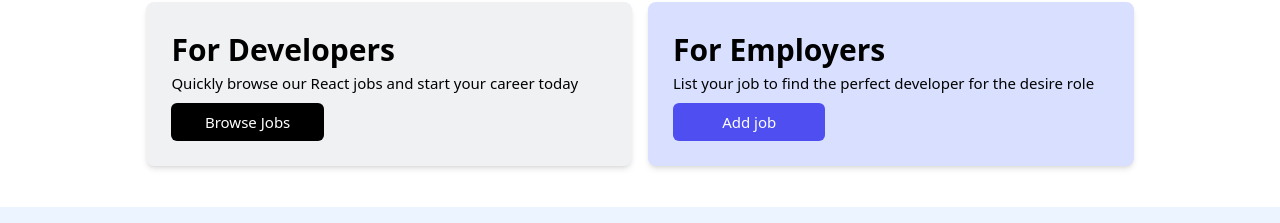
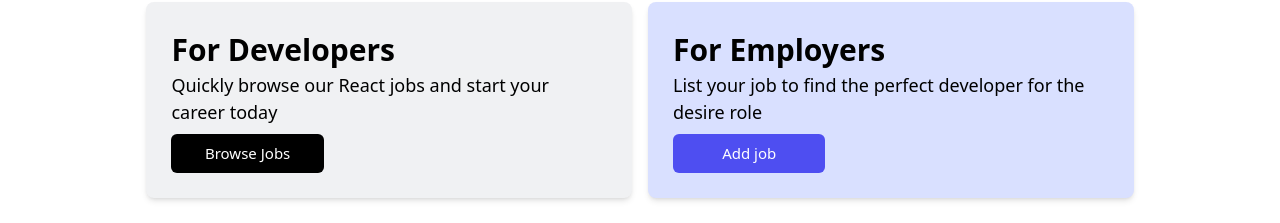
Before and after one commit to roshhi/HireFlow, a React (Vite) app: page / in a window 1280 px wide. Shown: the part 319-542 px from the top of the page. Built offline with nearby package versions, Linux system fonts and the light colour scheme; no server answers.

Commit message:
Updated app.jsx file by adding all the four CRUD operations in it.

```diff
--- a/src/App.jsx
+++ b/src/App.jsx
@@ -6,6 +6,7 @@ import JobsPage from '../pages/jobsPage'
 import NotFoundPage from '../pages/notFoundPage'
 import JobPage from '../pages/JobPage'
 import AddJobsPage from '../pages/AddJobsPage'
+import EditJobPage from '../pages/EditJobPage'
 
 const App = () => {
 
@@ -29,21 +30,39 @@ const App = () => {
     })
   }
 
+  // Update a Job
+  const updateJob = async(job)=>{
+    await fetch(`/api/jobs/${job.id}`,{
+      method: 'PUT',
+      headers: {
+        'Content-Type' : 'application/json'
+      },
+      body: JSON.stringify(job),
+    });
+    return;
+  }
+
   const jobLoader = async({ params })=>{
     const url = `/api/jobs/${params.id}`;
-    const res = await fetch (url)
+    const res = await fetch (url);
+    if (!res.ok) {
+      // throw a error handled by React Router
+      throw new Response("Not Found", { status: 404 });
+    }
     const data = await res.json();
     return data;
   }
+
   const router = createBrowserRouter(
     createRoutesFromElements(
-    <Route path='/' element = {<MainLayout/>}>
-      <Route index element={<HomePage/>}/>
-      <Route path='/jobs' element={<JobsPage/>}/>
-      <Route path='/jobs/:id' element={<JobPage deleteJob={deleteJob} />} loader = {jobLoader}/>
-      <Route path='/addjob' element={<AddJobsPage addJobSubmit={addJob} />} add/>
-      <Route path='*' element={<NotFoundPage/>}/>
-    </Route>
+      <Route path='/' element = {<MainLayout/>}>
+        <Route index element={<HomePage/>}/>
+        <Route path='/jobs' element={<JobsPage/>}/>
+        <Route path='/jobs/:id' element={<JobPage deleteJob={deleteJob} />} loader = {jobLoader} errorElement={<NotFoundPage />}/>
+        <Route path='/addjob' element={<AddJobsPage addJobSubmit={addJob} />}/>
+        <Route path='/edit-job/:id' element={<EditJobPage updateJobSubmit={updateJob}/>} loader = {jobLoader}/>
+        <Route path='*' element={<NotFoundPage/>}/>
+      </Route>
   ));
 
   return(
--- a/src/components/card.jsx
+++ b/src/components/card.jsx
@@ -1,14 +1,18 @@
 import React from 'react'
+import { Link } from 'react-router-dom';
 
-const Card = ({title,subtitle,btnText,cardBg,btnBg}) => {
+const Card = ({navigateTo,title,subtitle,btnText,cardBg,btnBg}) => {
   return (
     <>
         <div className={`h-[80%] w-[90%] p-[20px] flex flex-col justify-center ${cardBg} rounded-lg m-2 lg:w-[40%] lg:p-[25px] shadow-md`}>
             <p className='text-black text-[min(6.8vw,30px)] font-bold'>{title}</p>
             <p className='text-black smallResFont'>{subtitle}</p>
-            <div className={`${btnBg} w-[40%] flex-center p-2 rounded-md text-[min(3.5vw,15px)] mt-2 lg:w-[35%] 2xl:w-[20%] `} >
-                <p>{btnText}</p>
-            </div>
+            <Link to={navigateTo}>
+              <div className={`${btnBg} w-[40%] flex-center p-2 rounded-md text-[min(3.5vw,15px)] mt-2 lg:w-[35%] 2xl:w-[20%] `} >
+                  <p>{btnText}</p>
+              </div>
+            </Link>
+
         </div>
     </>
   )
--- a/src/components/homeCards.jsx
+++ b/src/components/homeCards.jsx
@@ -5,8 +5,8 @@ const HomeCards = () => {
   return (
     <>
         <div className='flex justify-center items-center w-full border h-auto bg-white flex-col pt-4 pb-4 md:flex-row md:p-8 text-white'>
-            <Card title={"For Developers"} subtitle={"Quickly browse our React jobs and start your career today"} btnText={"Browse Jobs"} cardBg={'bg-[rgb(240,241,243)]'} btnBg={'bg-black'} />
-            <Card title={"For Employers"} subtitle={"List your job to find the perfect developer for the desire role"} btnText={"Add job"} cardBg={'bg-[rgb(217,224,255)]'} btnBg={'bg-[rgb(78,78,241)]'} />
+            <Card navigateTo={"/jobs"} title={"For Developers"} subtitle={"Quickly browse our React jobs and start your career today"} btnText={"Browse Jobs"} cardBg={'bg-[rgb(240,241,243)]'} btnBg={'bg-black'} />
+            <Card navigateTo={"/addjob"} title={"For Employers"} subtitle={"List your job to find the perfect developer for the desire role"} btnText={"Add job"} cardBg={'bg-[rgb(217,224,255)]'} btnBg={'bg-[rgb(78,78,241)]'} />
         </div>
     </>
   )
--- a/src/components/jobListings.jsx
+++ b/src/components/jobListings.jsx
@@ -31,6 +31,7 @@ const JobListings = ( {isHome = false} )=>{
     const loadMore = ()=>{
         setVisibleCount((prev)=>prev+3);
     }
+
     return (
         <>
             <p className=" flex-center text-[rgb(57,55,241)] bg-[rgb(236,244,255)]  font-bold text-[min(6.8vw,35px)] pt-[25px] pb-[45px]">
--- a/src/index.css
+++ b/src/index.css
@@ -12,10 +12,17 @@
     @apply h-[60%] p-2 flex justify-center items-center font-medium text-white  hover:bg-[rgb(0,0,0)] hover:text-white  cursor-pointer text-[min(10vw,15px)] rounded-md;
   }
   .smallResFont{
-    @apply text-[min(4vw,15px)]
+    @apply text-[min(4vw,18px)]
   }
+  .mediumResFont{
+    @apply text-[min(5vw,20px)]
+  }
+  .largeResFont{
+    @apply text-[min(7vw,28px)]
+  }
+
 }
 
 body {
-  background-color: rgb(255, 255, 255);
+  background-color:rgb(217,224,255);
 }
```
